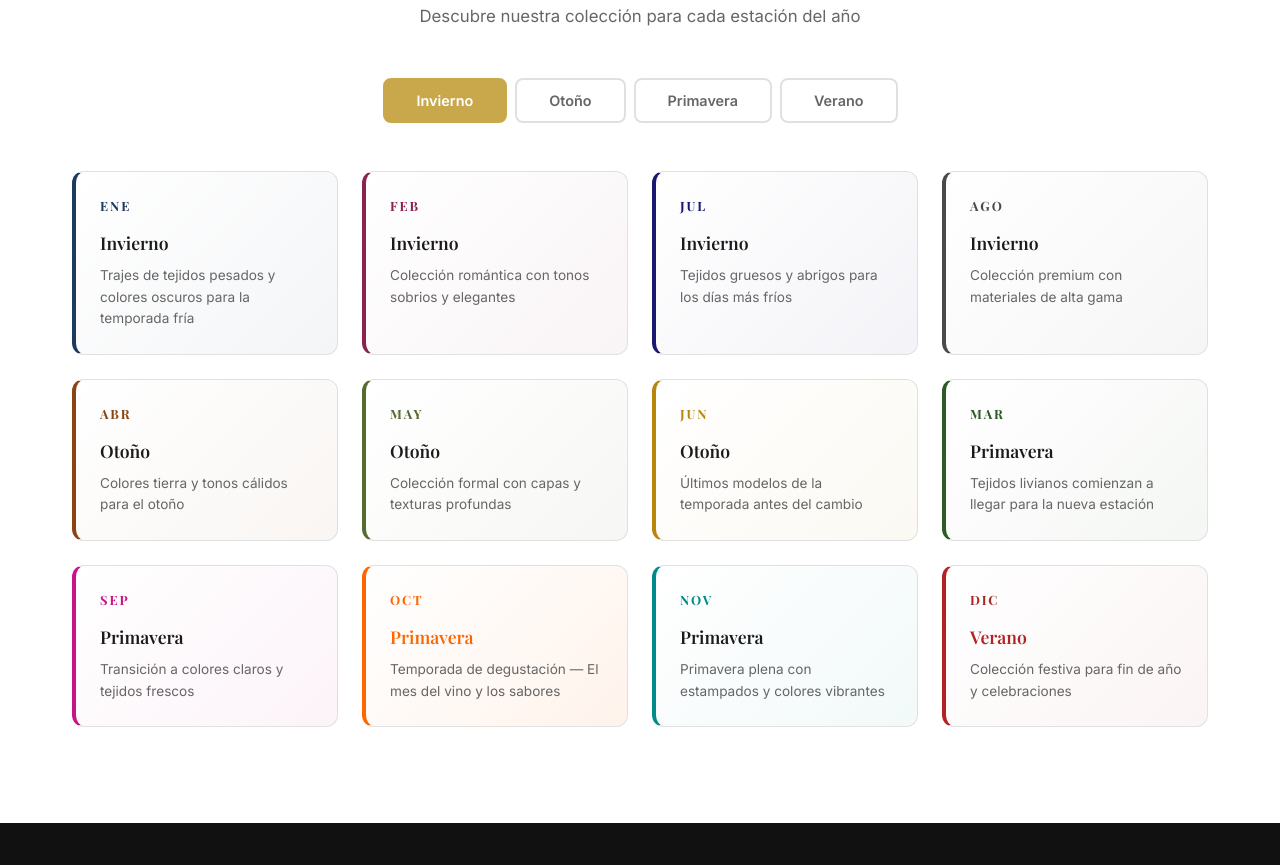
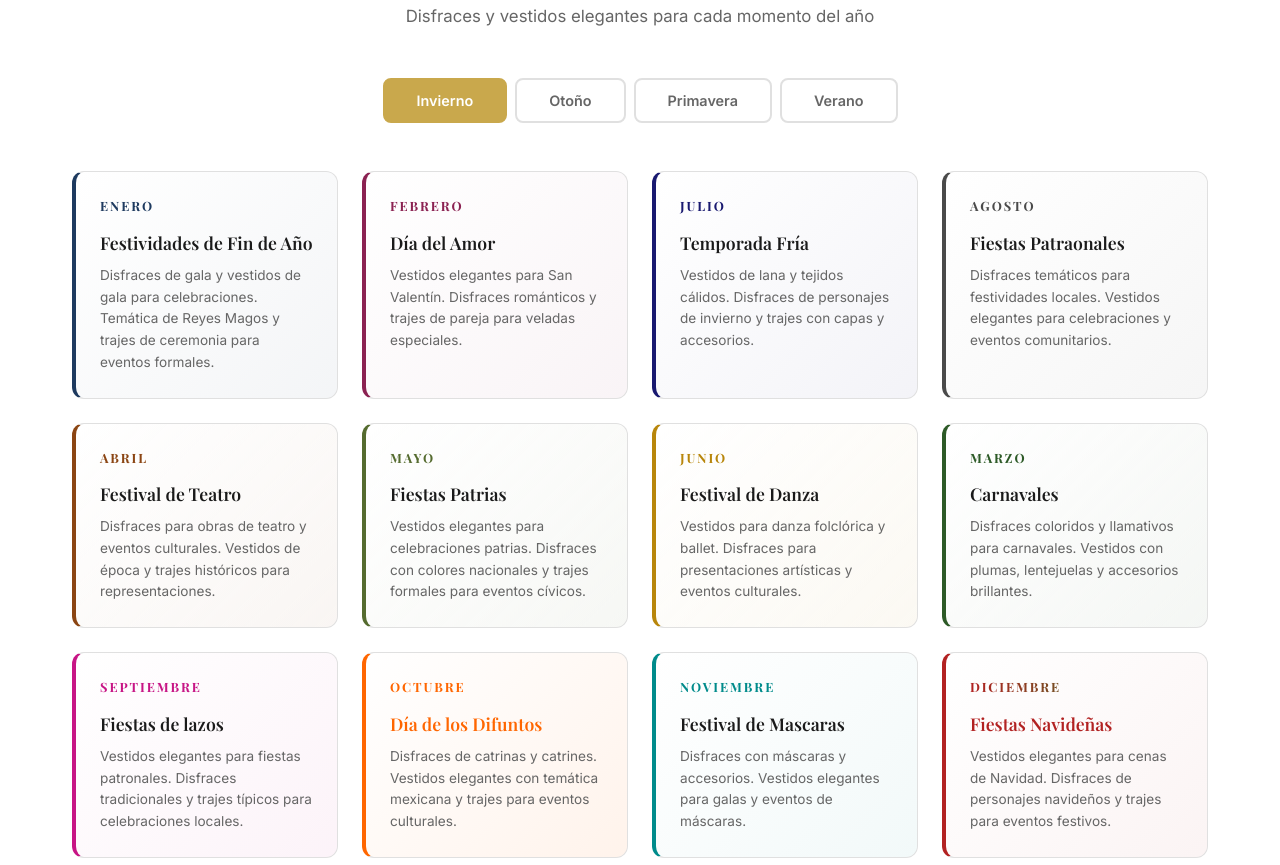
Before and after one commit to avimateo2-ui/EL-BODEGON-DE-LOS-TRAJES-1, a website: page public/index.html in a window 1280 px wide. Shown: the part 1015-1880 px from the top of the page. Drawn offline with nearby package versions, Linux system fonts and the light colour scheme.

Commit message:
feat: contenido de disfraces y vestidos elegantes por temporada y mes

```diff
--- a/public/index.html
+++ b/public/index.html
@@ -52,7 +52,7 @@
     <div class="section-container">
       <div class="section-label">01 — Temporada</div>
       <h2 class="section-title center">Temporada 2026</h2>
-      <p class="section-subtitle">Descubre nuestra colección para cada estación del año</p>
+      <p class="section-subtitle">Disfraces y vestidos elegantes para cada momento del año</p>
 
       <div class="temporada-filters">
         <button class="temp-filter-btn active" data-season="invierno">Invierno</button>
@@ -64,70 +64,70 @@
       <div class="temporada-grid" id="temporadaGrid">
         <!-- INVIERNO -->
         <div class="temporada-card mes-enero" data-season="invierno">
-          <div class="temporada-month">Ene</div>
-          <h3>Invierno</h3>
-          <p>Trajes de tejidos pesados y colores oscuros para la temporada fría</p>
+          <div class="temporada-month">Enero</div>
+          <h3>Festividades de Fin de Año</h3>
+          <p>Disfraces de gala y vestidos de gala para celebraciones. Temática de Reyes Magos y trajes de ceremonia para eventos formales.</p>
         </div>
         <div class="temporada-card mes-febrero" data-season="invierno">
-          <div class="temporada-month">Feb</div>
-          <h3>Invierno</h3>
-          <p>Colección romántica con tonos sobrios y elegantes</p>
+          <div class="temporada-month">Febrero</div>
+          <h3>Día del Amor</h3>
+          <p>Vestidos elegantes para San Valentín. Disfraces románticos y trajes de pareja para veladas especiales.</p>
         </div>
         <div class="temporada-card mes-julio" data-season="invierno">
-          <div class="temporada-month">Jul</div>
-          <h3>Invierno</h3>
-          <p>Tejidos gruesos y abrigos para los días más fríos</p>
+          <div class="temporada-month">Julio</div>
+          <h3>Temporada Fría</h3>
+          <p>Vestidos de lana y tejidos cálidos. Disfraces de personajes de invierno y trajes con capas y accesorios.</p>
         </div>
         <div class="temporada-card mes-agosto" data-season="invierno">
-          <div class="temporada-month">Ago</div>
-          <h3>Invierno</h3>
-          <p>Colección premium con materiales de alta gama</p>
+          <div class="temporada-month">Agosto</div>
+          <h3>Fiestas Patraonales</h3>
+          <p>Disfraces temáticos para festividades locales. Vestidos elegantes para celebraciones y eventos comunitarios.</p>
         </div>
 
         <!-- OTOÑO -->
         <div class="temporada-card mes-abril" data-season="otono">
-          <div class="temporada-month">Abr</div>
-          <h3>Otoño</h3>
-          <p>Colores tierra y tonos cálidos para el otoño</p>
+          <div class="temporada-month">Abril</div>
+          <h3>Festival de Teatro</h3>
+          <p>Disfraces para obras de teatro y eventos culturales. Vestidos de época y trajes históricos para representaciones.</p>
         </div>
         <div class="temporada-card mes-mayo" data-season="otono">
-          <div class="temporada-month">May</div>
-          <h3>Otoño</h3>
-          <p>Colección formal con capas y texturas profundas</p>
+          <div class="temporada-month">Mayo</div>
+          <h3>Fiestas Patrias</h3>
+          <p>Vestidos elegantes para celebraciones patrias. Disfraces con colores nacionales y trajes formales para eventos cívicos.</p>
         </div>
         <div class="temporada-card mes-junio" data-season="otono">
-          <div class="temporada-month">Jun</div>
-          <h3>Otoño</h3>
-          <p>Últimos modelos de la temporada antes del cambio</p>
+          <div class="temporada-month">Junio</div>
+          <h3>Festival de Danza</h3>
+          <p>Vestidos para danza folclórica y ballet. Disfraces para presentaciones artísticas y eventos culturales.</p>
         </div>
 
         <!-- PRIMAVERA -->
         <div class="temporada-card mes-marzo" data-season="primavera">
-          <div class="temporada-month">Mar</div>
-          <h3>Primavera</h3>
-          <p>Tejidos livianos comienzan a llegar para la nueva estación</p>
+          <div class="temporada-month">Marzo</div>
+          <h3>Carnavales</h3>
+          <p>Disfraces coloridos y llamativos para carnavales. Vestidos con plumas, lentejuelas y accesorios brillantes.</p>
         </div>
         <div class="temporada-card mes-septiembre" data-season="primavera">
-          <div class="temporada-month">Sep</div>
-          <h3>Primavera</h3>
-          <p>Transición a colores claros y tejidos frescos</p>
+          <div class="temporada-month">Septiembre</div>
+          <h3>Fiestas de lazos</h3>
+          <p>Vestidos elegantes para fiestas patronales. Disfraces tradicionales y trajes típicos para celebraciones locales.</p>
         </div>
         <div class="temporada-card mes-octubre" data-season="primavera">
-          <div class="temporada-month">Oct</div>
-          <h3>Primavera</h3>
-          <p>Temporada de degustación — El mes del vino y los sabores</p>
+          <div class="temporada-month">Octubre</div>
+          <h3>Día de los Difuntos</h3>
+          <p>Disfraces de catrinas y catrines. Vestidos elegantes con temática mexicana y trajes para eventos culturales.</p>
         </div>
         <div class="temporada-card mes-noviembre" data-season="primavera">
-          <div class="temporada-month">Nov</div>
-          <h3>Primavera</h3>
-          <p>Primavera plena con estampados y colores vibrantes</p>
+          <div class="temporada-month">Noviembre</div>
+          <h3>Festival de Mascaras</h3>
+          <p>Disfraces con máscaras y accesorios. Vestidos elegantes para galas y eventos de máscaras.</p>
         </div>
 
         <!-- VERANO -->
         <div class="temporada-card mes-diciembre" data-season="verano">
-          <div class="temporada-month">Dic</div>
-          <h3>Verano</h3>
-          <p>Colección festiva para fin de año y celebraciones</p>
+          <div class="temporada-month">Diciembre</div>
+          <h3>Fiestas Navideñas</h3>
+          <p>Vestidos elegantes para cenas de Navidad. Disfraces de personajes navideños y trajes para eventos festivos.</p>
         </div>
       </div>
     </div>
```
